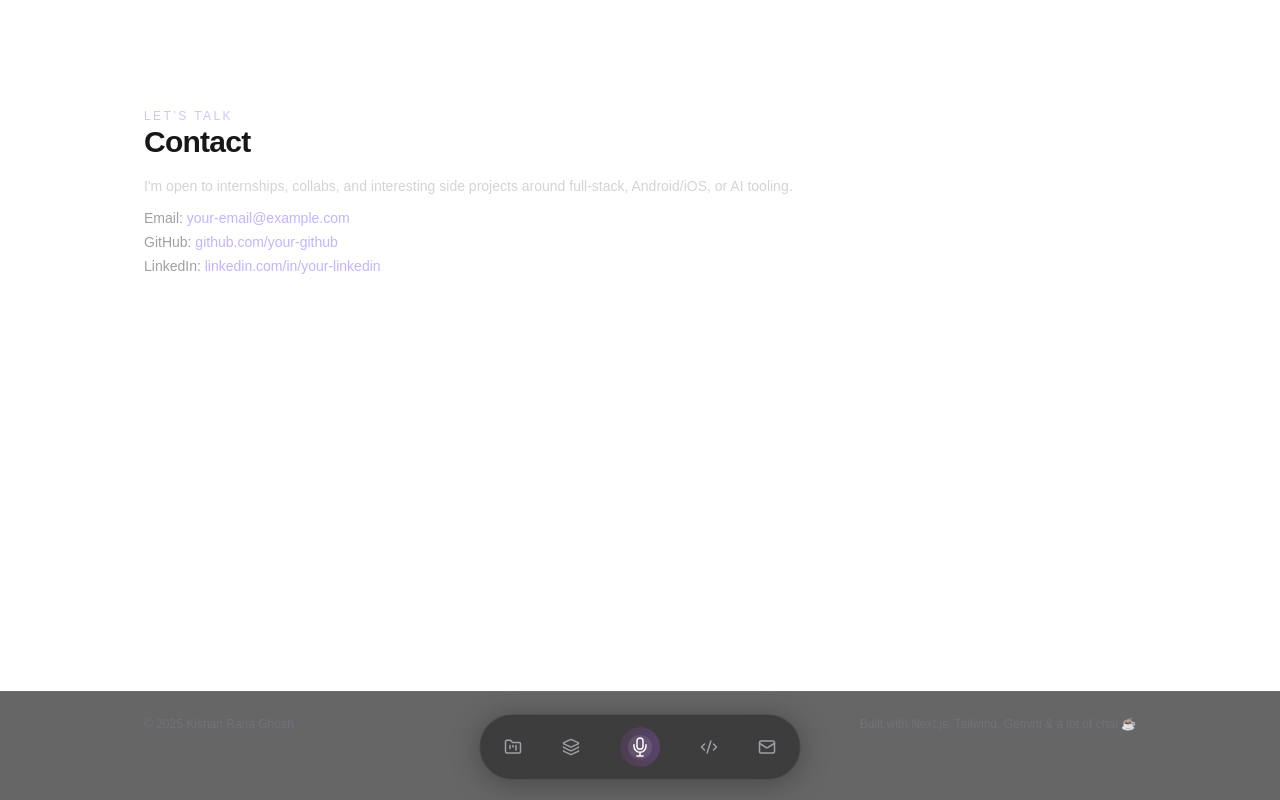
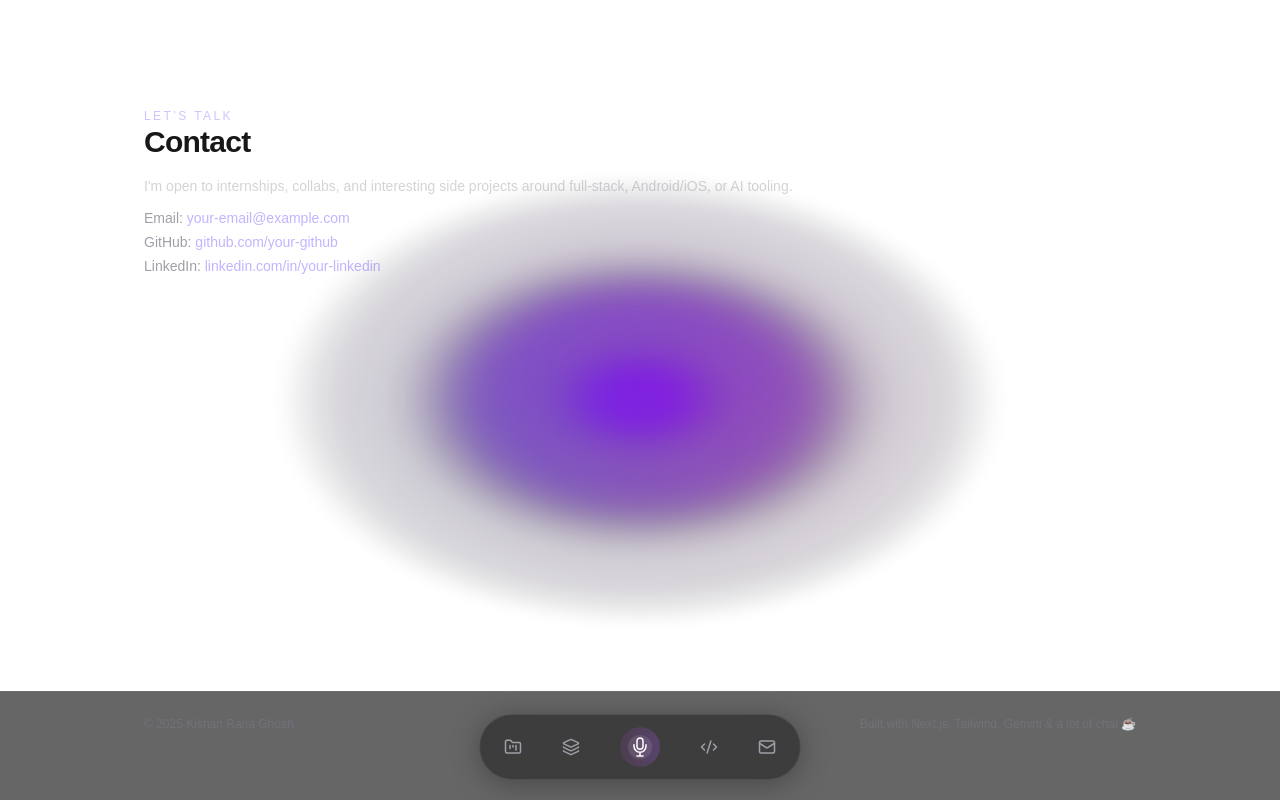
Before and after one commit to kishanghosh090/ai-portfolio, a Next.js app: page /contacts in a window 1280 px wide. Built offline with nearby package versions, Linux system fonts and the light colour scheme.

Commit message:
add voice androi

```diff
--- a/app/layout.tsx
+++ b/app/layout.tsx
@@ -5,6 +5,8 @@ import BottomNav from "@/components/BottomNav";
 import TopNav from "@/components/TopNav";
 import SmoothScroll from "@/components/SmoothScroll";
 import SiriFluid from "@/components/SiriFluid";
+
+
 
 export const metadata: Metadata = {
   title: "Kishan Rana Ghosh | Portfolio",
@@ -17,13 +19,14 @@ export default function RootLayout({
   children: React.ReactNode;
 }) {
 
+
   return (
     <html lang="en" className="scroll-smooth">
       <body className="bg-[#050509] text-zinc-100 overflow-x-hidden">
         <SmoothScroll />
         <div className="min-h-screen flex flex-col overflow-x-hidden ">
           <TopNav />
-          {/* <SiriFluid active={true} /> */}
+          <SiriFluid active={true} />
           <main className="flex-1">{children}</main>
           <BottomNav />
           <Footer />
--- a/components/VoiceButton.tsx
+++ b/components/VoiceButton.tsx
@@ -151,6 +151,8 @@ export default function VoiceButton() {
     recognition.onresult = (e: any) => {
       let text = "";
       for (let i = 0; i < e.results.length; i++) {
+        console.log(text);
+
         text += e.results[i][0].transcript + " ";
       }
       finalTranscript = text.trim();
@@ -214,7 +216,7 @@ export default function VoiceButton() {
   return (
     <div>
       <SiriMicButton
-        listening={listening}
+        listening={listening || isListening}
         onClick={() => {
           setErrorMsg(null);
 
```
